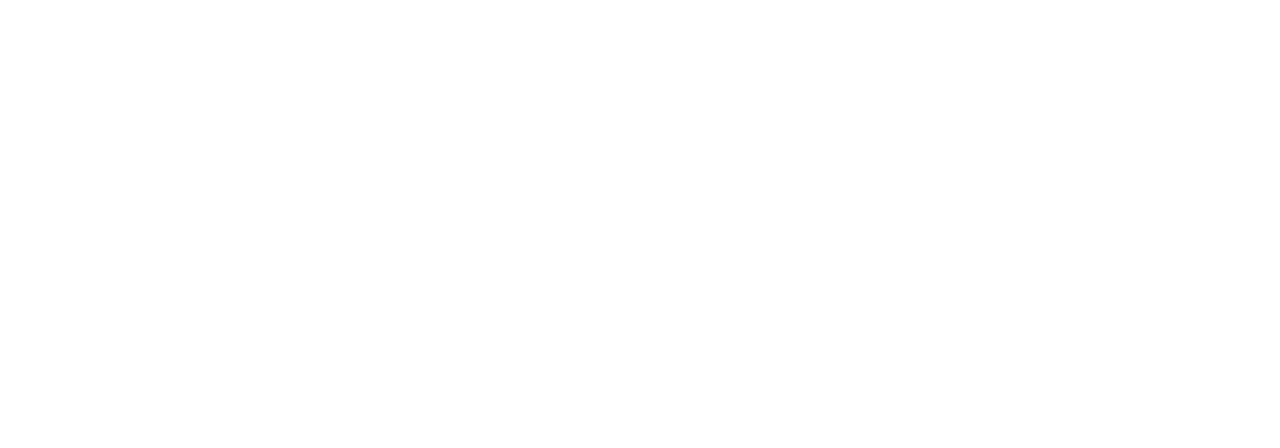
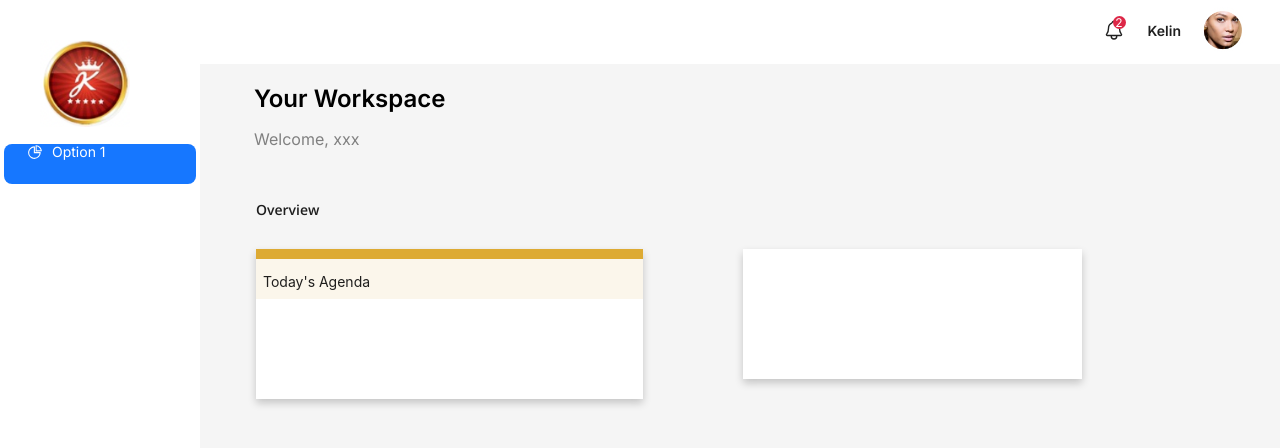
Before and after one commit to siccoo/tezza-test, a React (Create React App) app: page /clients in a window 1280 px wide. Before the commit this address had no page. Shown: the top 448 px of the page. Built offline with nearby package versions, Linux system fonts and the light colour scheme.

Commit message:
update on Clients Component

```diff
--- a/src/App.js
+++ b/src/App.js
@@ -1,13 +1,13 @@
 import { Routes, Route } from "react-router-dom";
-// import 'antd/dist/antd.min.css';
-// import Login from "./components/Login";
-import SidebarLayout from "./components/Sidebar";
+import Clients from "./pages/Clients";
+import Login from "./components/Login";
 
 function App() {
   return (
     <div>
       <Routes>
-        <Route path="/" element={<SidebarLayout />} />
+        <Route path="/" element={<Login />} />
+        <Route path="/clients" element={<Clients />} />
       </Routes>
     </div>
   );
--- a/src/components/Login/index.jsx
+++ b/src/components/Login/index.jsx
@@ -9,7 +9,7 @@
             <div className="switch">
               <div className="item">
                 <h6>Login</h6>
-                <p>Login to you account</p>
+                <p className="p-login">Login to you account</p>
               </div>
               <div className="item ">
                 <img src={Logo} alt="tezza" className="tezzaImg" />
@@ -30,9 +30,11 @@
                 id="password"
                 placeholder="Enter your password"
               />
-
+              <span></span>
               <div>
-                <button type="submit">Login</button>
+                <a href="/clients" className="button">
+                  Login
+                </a>
               </div>
             </form>
           </div>
--- a/src/components/Sidebar/index.jsx
+++ b/src/components/Sidebar/index.jsx
@@ -1,5 +1,5 @@
-import React, { useState } from 'react';
-import { Link } from 'react-router-dom';
+import React, { useState } from "react";
+import { Link } from "react-router-dom";
 
 import Logo from "../../assets/images/logo.png";
 import {
@@ -8,11 +8,11 @@
   PieChartOutlined,
   TeamOutlined,
   UserOutlined,
-} from '@ant-design/icons';
-import { Breadcrumb, Layout, Menu, theme } from 'antd';
-import Topbar from '../Topbar';
+} from "@ant-design/icons";
+import { Layout, Menu, } from "antd";
+import Topbar from "../Topbar";
 
-const { Header, Content, Sider } = Layout;
+const { Content, Sider } = Layout;
 
 function getItem(label, key, icon, children) {
   return {
@@ -24,63 +24,52 @@
 }
 
 const items = [
-  getItem('Option 1', '1', <PieChartOutlined />),
-  getItem('Option 2', '2', <DesktopOutlined />),
-  getItem('User', 'sub1', <UserOutlined />, [
-    getItem('Tom', '3'),
-    getItem('Bill', '4'),
-    getItem('Alex', '5'),
+  getItem("Option 1", "1", <PieChartOutlined />),
+  getItem("Option 2", "2", <DesktopOutlined />),
+  getItem("User", "sub1", <UserOutlined />, [
+    getItem("Tom", "3"),
+    getItem("Bill", "4"),
+    getItem("Alex", "5"),
   ]),
-  getItem('Team', 'sub2', <TeamOutlined />, [getItem('Team 1', '6'), getItem('Team 2', '8')]),
-  getItem('Files', '9', <FileOutlined />),
+  getItem("Team", "sub2", <TeamOutlined />, [
+    getItem("Team 1", "6"),
+    getItem("Team 2", "8"),
+  ]),
+  getItem("Files", "9", <FileOutlined />),
 ];
 
+const SidebarLayout = ({ children }) => {
+  const [collapsed, setCollapsed] = useState(false);
 
-const SidebarLayout = () => {
-  const [collapsed, setCollapsed] = useState(false);
-  const {
-    token: { colorBgContainer },
-  } = theme.useToken();
   return (
     <Layout
       style={{
-        minHeight: '100vh',
+        minHeight: "100vh",
       }}
     >
-      <Sider collapsible collapsed={collapsed} onCollapse={(value) => setCollapsed(value)}>
-      <Link to={'/'}>
-      <img
-        className="tezzaLogo"
-        src={Logo}
-        alt="tezzaLogo"
-      />
-      </Link>
-        <Menu theme="dark" defaultSelectedKeys={['1']} mode="inline" items={items} />
+      <Sider
+        collapsible
+        collapsed={collapsed}
+        onCollapse={(value) => setCollapsed(value)}
+      >
+        <Link to={"/"}>
+          <img className="tezzaLogo" src={Logo} alt="tezzaLogo" />
+        </Link>
+        <Menu
+          theme="dark"
+          defaultSelectedKeys={["1"]}
+          mode="inline"
+          items={items}
+        />
       </Sider>
       <Layout>
         <Topbar />
         <Content
           style={{
-            margin: '0 16px',
+            margin: "0 16px",
           }}
         >
-          <Breadcrumb
-            style={{
-              margin: '16px 0',
-            }}
-          >
-            <Breadcrumb.Item>User</Breadcrumb.Item>
-            <Breadcrumb.Item>Bill</Breadcrumb.Item>
-          </Breadcrumb>
-          <div
-            style={{
-              padding: 24,
-              minHeight: 360,
-              background: colorBgContainer,
-            }}
-          >
-            Bill is a cat.
-          </div>
+          {children}
         </Content>
       </Layout>
     </Layout>
--- a/src/index.css
+++ b/src/index.css
@@ -23,7 +23,7 @@
 .card {
   width: 450px;
   background-color: #fff;
-  padding: 30px;
+  padding: 30px 30px 60px 30px;
   box-shadow: 0 4px 8px rgba(0, 0, 0, 0.1);
   text-align: center;
 }
@@ -57,10 +57,10 @@
   font-weight: bold;
 }
 
-p {
+.p-login {
   color: #000000;
   margin-bottom: 50px;
-  text-align: left !important;
+  text-align: left;
   font-size: 14px;
   font-family: "Inter";
 }
@@ -84,14 +84,18 @@
   border: 1px solid #000;
 }
 
-button {
-  padding: 17px;
+span {
+  margin-bottom: 25px;
+}
+
+.button {
+  padding: 17px 150px;
   background-color: #ddaa33;
   color: #fff;
   border: none;
-  margin-top: 25px;
+  /* margin-top: 25px; */
   cursor: pointer;
-  width: 80%;
+  /* width: 80% !important; */
   text-transform: uppercase;
 }
 
@@ -200,9 +204,68 @@
 }
 
 .topbar_username {
-  margin-right: 20px;
-  margin-top: -1px;
+  margin-right: 20px !important;
+  margin-top: -1px !important;
   font-family: "Inter";
   font-weight: 600;
   font-size: 14px;
 }
+
+/* CLIENT SCREEN */
+.ant-breadcrumb {
+  margin: 20px, 35px 0px 20px !important;
+}
+
+.h1_welcome {
+  font-size: 24px;
+  font-weight: 600;
+  font-family: 'Inter';
+  color: #000000;
+}
+
+.p_welcome {
+  color: #808080;
+  font-size: 16px;
+  font-weight: normal;
+  font-family: 'Inter';
+}
+
+.client_content .p-over {
+  font-weight: 700;
+  font-family: "Open Sans";
+  margin-top: 60px;
+  margin-bottom: 30px;
+}
+
+.card_compartment {
+display: flex;
+}
+
+.client_card {
+  box-shadow: 0 4px 8px 0 #00000033;
+  transition: 0.3s;
+  width: 40%;
+  height: 150px;
+  /* padding: 10; */
+  background: #fff;
+}
+
+.span.A {
+  background-color: #ddaa33;
+  /* width: 40%; */
+  height: 10px;
+}
+
+.span.B {
+  background-color: #FBF6EB;
+  /* width: 40%; */
+  height: 40px;
+}
+
+.client_card.B {
+  margin-left: 100px;
+  height: 130px;
+  width: 35%;
+}
+
+/*  */
--- a/src/pages/Clients/index.jsx
+++ b/src/pages/Clients/index.jsx
@@ -1,9 +1,51 @@
-import React from 'react'
+import React from "react";
+import SidebarLayout from "../../components/Sidebar";
+// import { Breadcrumb } from "antd";
+
+// import { Card, Space } from "antd";
 
 const Clients = () => {
   return (
-    <div>Welcome to Clients page</div>
-  )
-}
+    <SidebarLayout>
+      <>
+        <div
+          style={{
+            marginTop: 20,
+            marginBottom: -30,
+          }}
+        >
+          <div style={{ marginLeft: 38 }}>
+            <h1 className="h1_welcome">Your Workspace</h1>
+            <p className="p_welcome">Welcome, xxx</p>
+          </div>
+        </div>
+        <div
+          style={{
+            paddingTop: 5,
+            paddingRight: 40,
+            paddingLeft: 40,
+            paddingBottom: 40,
+            minHeight: 630,
+          }}
+        >
+          <div className="client_content">
+            <p className="p-over">Overview</p>
+            <div className="card_compartment">
+              <div className="client_card">
+                <div className="span A"></div>
+                <div className="span B">
+                  <div style={{display: "flex", paddingLeft: 7, paddingRight: 7, justifyContent: "space-between"}}>
+                    <p className="p-today">Today's Agenda</p>
+                  </div>
+                </div>
+              </div>
+              <div className="client_card B"></div>
+            </div>
+          </div>
+        </div>
+      </>
+    </SidebarLayout>
+  );
+};
 
 export default Clients;
```
